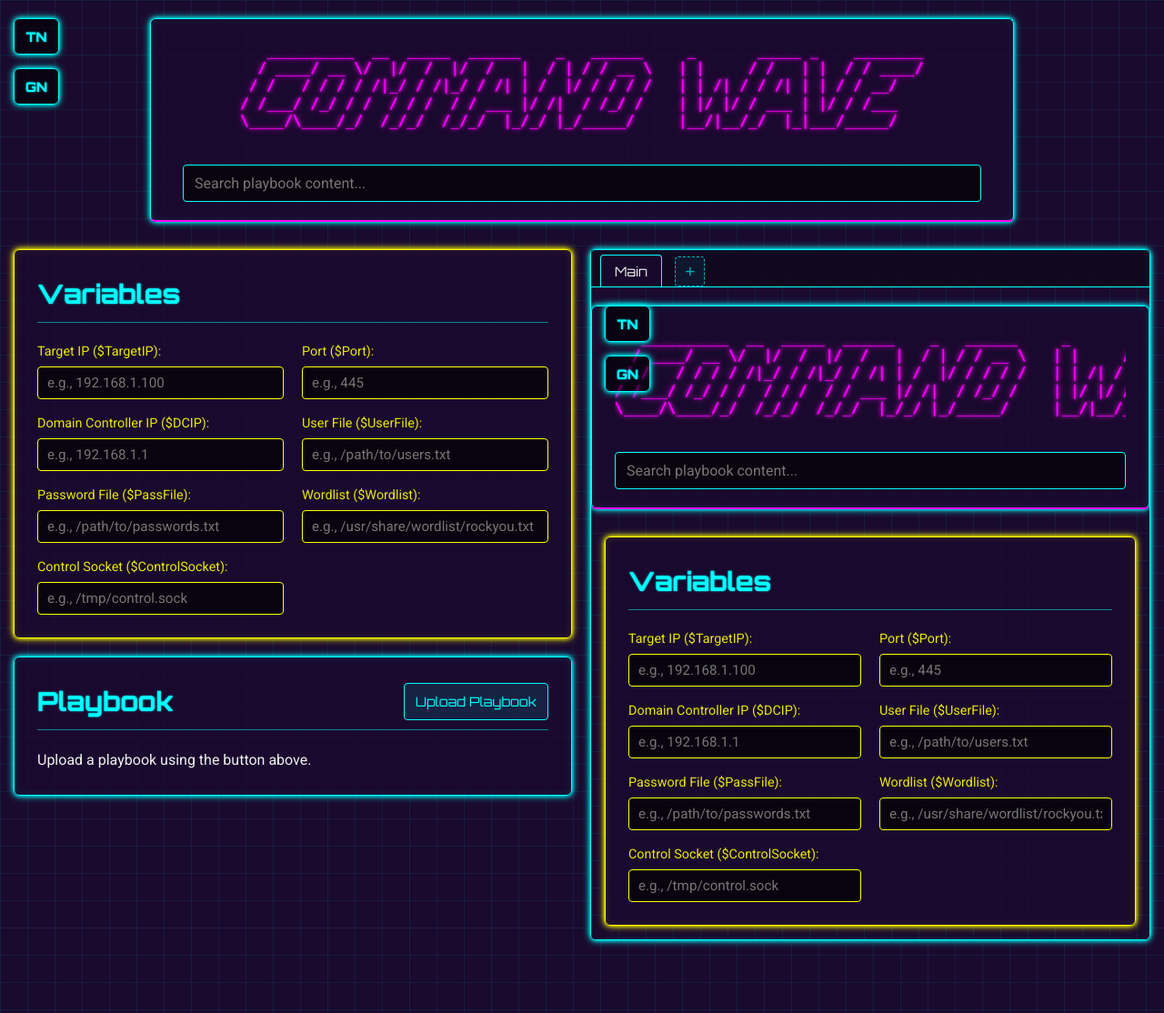
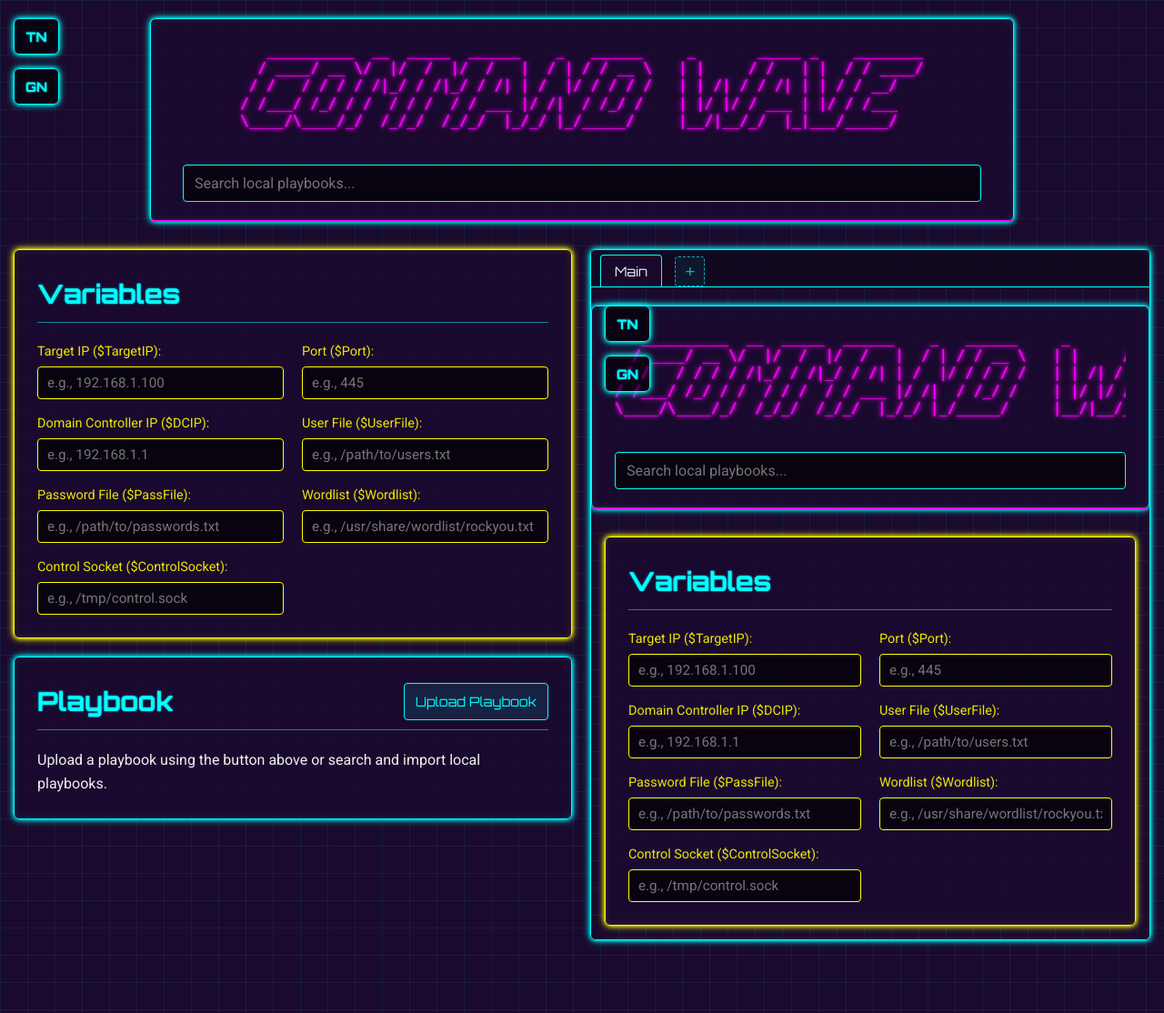
Before and after one commit to MBWest/CommandWave, a Flask app: page / in a window 1280 px wide. Shown: the whole page at 91% size. Run offline with Flask 3, Linux system fonts and the light colour scheme; some libraries are stand-ins or nearby versions.

Commit message:
Update index.html

```diff
--- a/templates/index.html
+++ b/templates/index.html
@@ -10,7 +10,9 @@
     <link href="https://fonts.googleapis.com/css2?family=Orbitron:wght@400;700&family=Roboto:wght@400;700&display=swap" rel="stylesheet">
 </head>
 <body>
-    <button id="tab-notes-toggle-btn" class="floating-notes-btn" title="Toggle Tab Notes">TN</button> <button id="global-notes-toggle-btn" class="floating-notes-btn" title="Toggle Global Notes">GN</button> <div id="tab-notes-panel" class="notes-panel">
+    <button id="tab-notes-toggle-btn" class="floating-notes-btn" title="Toggle Tab Notes">TN</button>
+    <button id="global-notes-toggle-btn" class="floating-notes-btn" title="Toggle Global Notes">GN</button>
+    <div id="tab-notes-panel" class="notes-panel">
         <div class="notes-panel-header">
             <h3>Tab Notes (<span id="tab-notes-panel-label">Main</span>)</h3>
             <button class="close-notes-panel-btn" data-panel="tab-notes-panel" title="Close Tab Notes">&times;</button>
@@ -34,9 +36,14 @@
 \____/\____/_/  /_/_/  /_/_/  |_/_/ |_/_____/     |__/|__/_/  |_|___/_____/
 	</pre>
         <div class="header-controls">
-            <input type="text" id="searchInput" placeholder="Search playbook content...">
+             <input type="text" id="searchInput" placeholder="Search local playbooks...">
         </div>
 
+        <div id="search-results-container" class="search-results-area" style="display: none;">
+            <h4>Local Playbook Matches:</h4>
+            <ul id="search-results-list">
+                </ul>
+        </div>
         <div id="io-message" class="message" style="margin: 15px auto; max-width: 950px; display: none; opacity: 0;"></div>
 
          {% with messages = get_flashed_messages(with_categories=true) %}
@@ -81,7 +88,8 @@
                     </div>
                     </div>
                 <div id="playbook-content">
-                    <p>Upload a playbook using the button above.</p> </div>
+                    <p>Upload a playbook using the button above or search and import local playbooks.</p>
+                </div>
             </section>
 
         </main>
```
